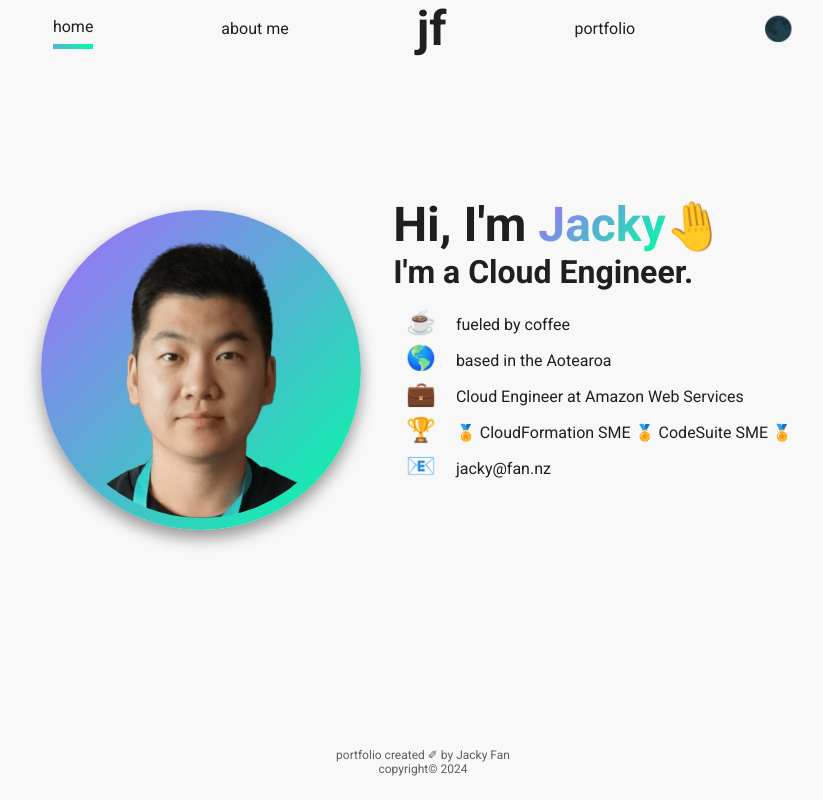
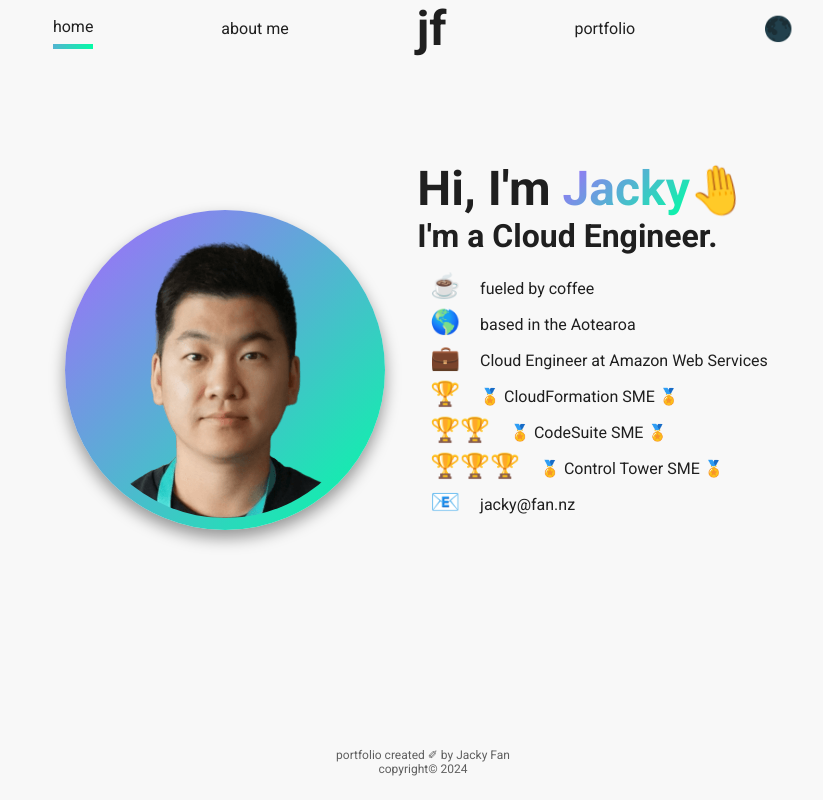
Before and after one commit to RJF-TRUST/rjf-trust.github.io, a React (Create React App) app: page / in a window 1280 px wide. Shown: the whole page, without its empty margins (217-1040 px from the left). Built offline with nearby package versions, Linux system fonts and the light colour scheme; the HTML template or start-up script is replaced by a standard one.

Commit message:
update 🏆: add control tower smes

```diff
--- a/src/info/Info.js
+++ b/src/info/Info.js
@@ -48,7 +48,15 @@ export const info = {
         },
         {
             emoji: "🏆",
-            text: "🏅 CloudFormation SME 🏅 CodeSuite SME 🏅"
+            text: "🏅 CloudFormation SME 🏅"
+        },
+        {
+            emoji: "🏆🏆",
+            text: "🏅 CodeSuite SME 🏅"
+        },
+        {
+            emoji: "🏆🏆🏆",
+            text: "🏅 Control Tower SME 🏅"
         },
         {
             emoji: "📧",
```
